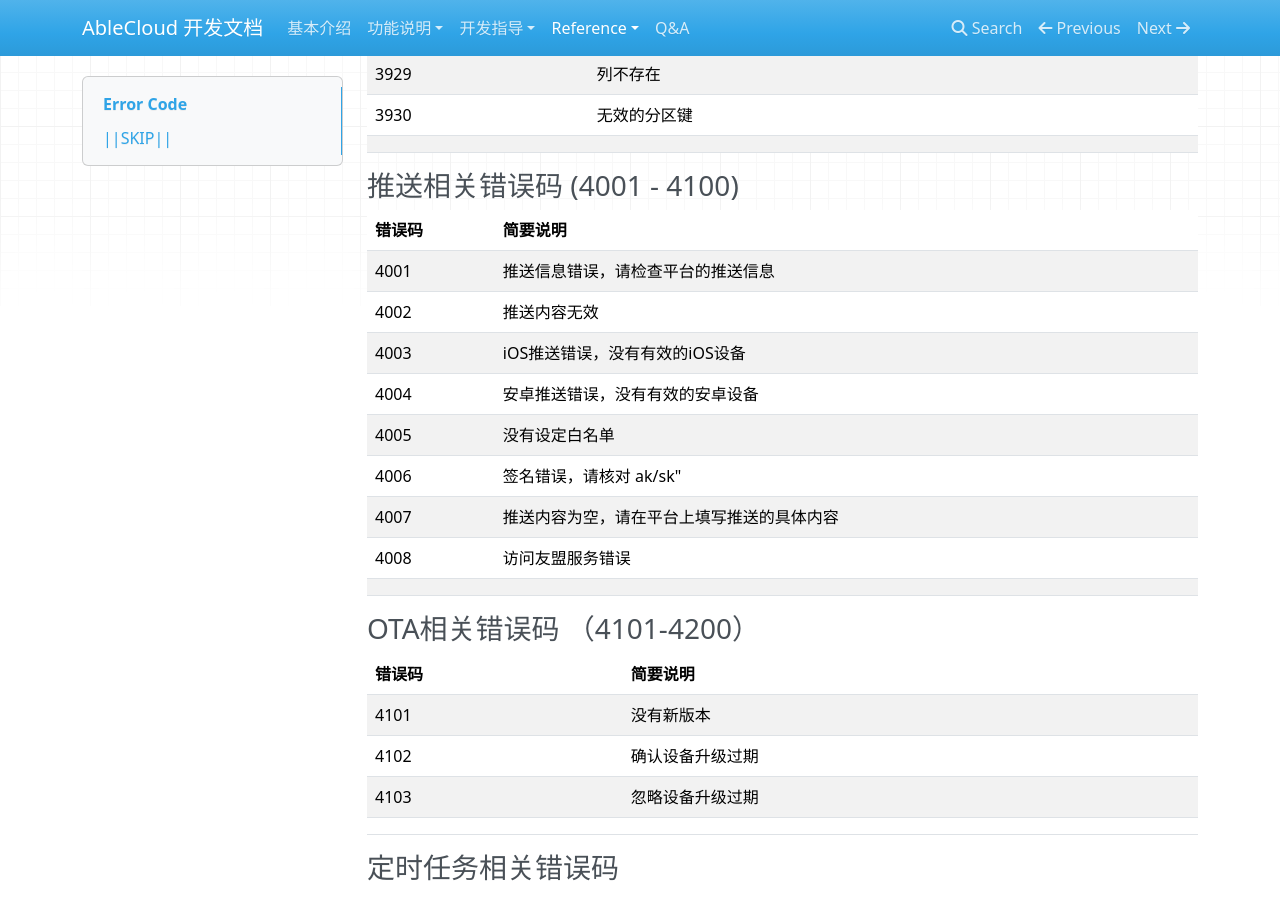
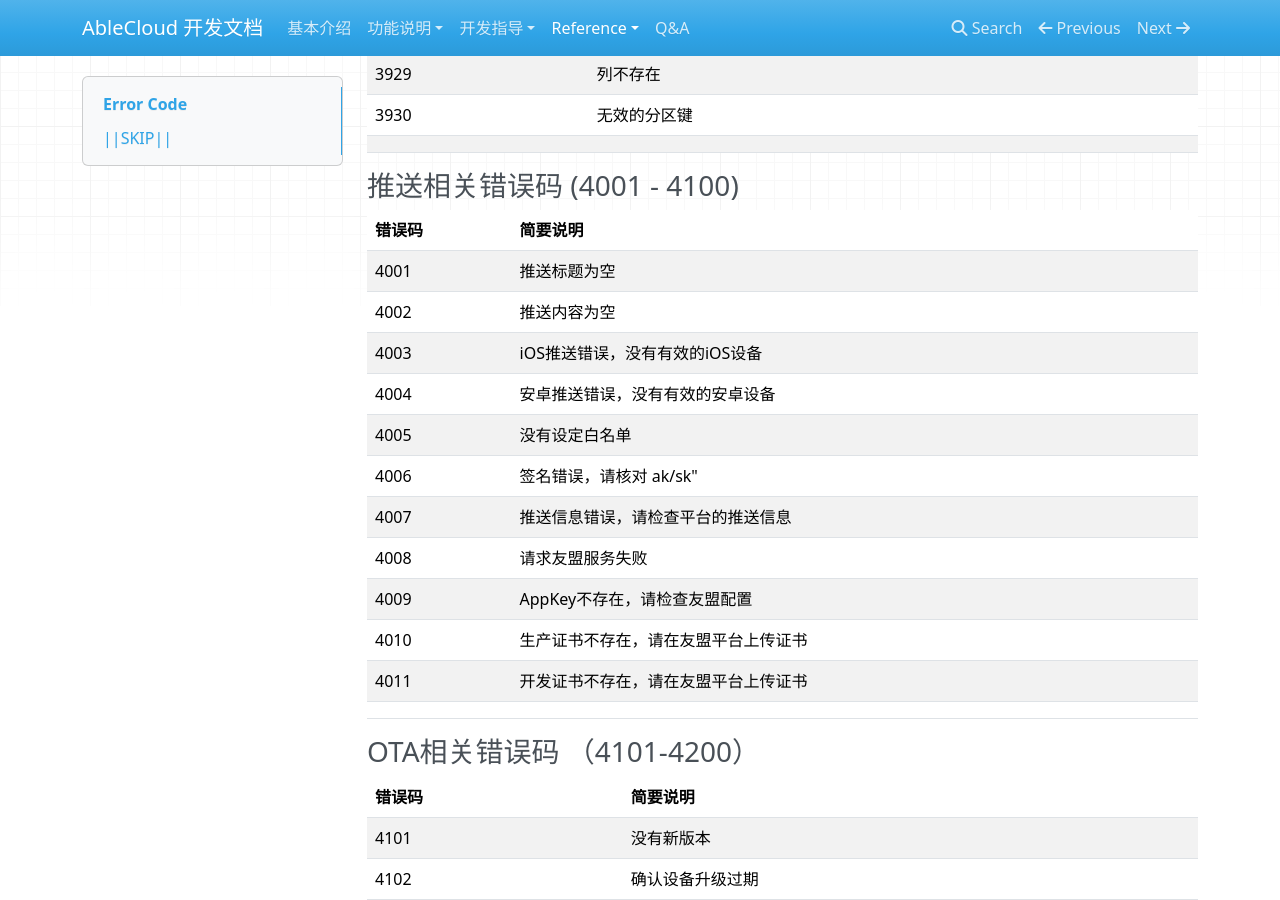
Before and after one commit to JessonW/rd_docs, an MkDocs documentation site: the page built from docs/reference/error_code.md, in a window 1280 px wide and 900 px high, scrolled down 3726 px. Built offline with MkDocs 1.6.1, drawn with Linux system fonts in a browser that asks for light colours; nearby versions of some CDN libraries; old or Windows-style settings are respelled for this version of MkDocs.

Commit message:
Update error_code.md

```diff
--- a/docs/reference/error_code.md
+++ b/docs/reference/error_code.md
@@ -121,14 +121,17 @@
 
 |错误码|简要说明|
 |---|---|
-|4001|推送信息错误，请检查平台的推送信息|
-|4002|推送内容无效|
+|4001|推送标题为空|
+|4002|推送内容为空|
 |4003|iOS推送错误，没有有效的iOS设备|
 |4004|安卓推送错误，没有有效的安卓设备|
 |4005|没有设定白名单|
 |4006|签名错误，请核对 ak/sk"|
-|4007|推送内容为空，请在平台上填写推送的具体内容|
-|4008|访问友盟服务错误|
+|4007|推送信息错误，请检查平台的推送信息|
+|4008|请求友盟服务失败|
+|4009|AppKey不存在，请检查友盟配置|
+|4010|生产证书不存在，请在友盟平台上传证书|
+|4011|开发证书不存在，请在友盟平台上传证书|
 |	|	 |
 
 
```
